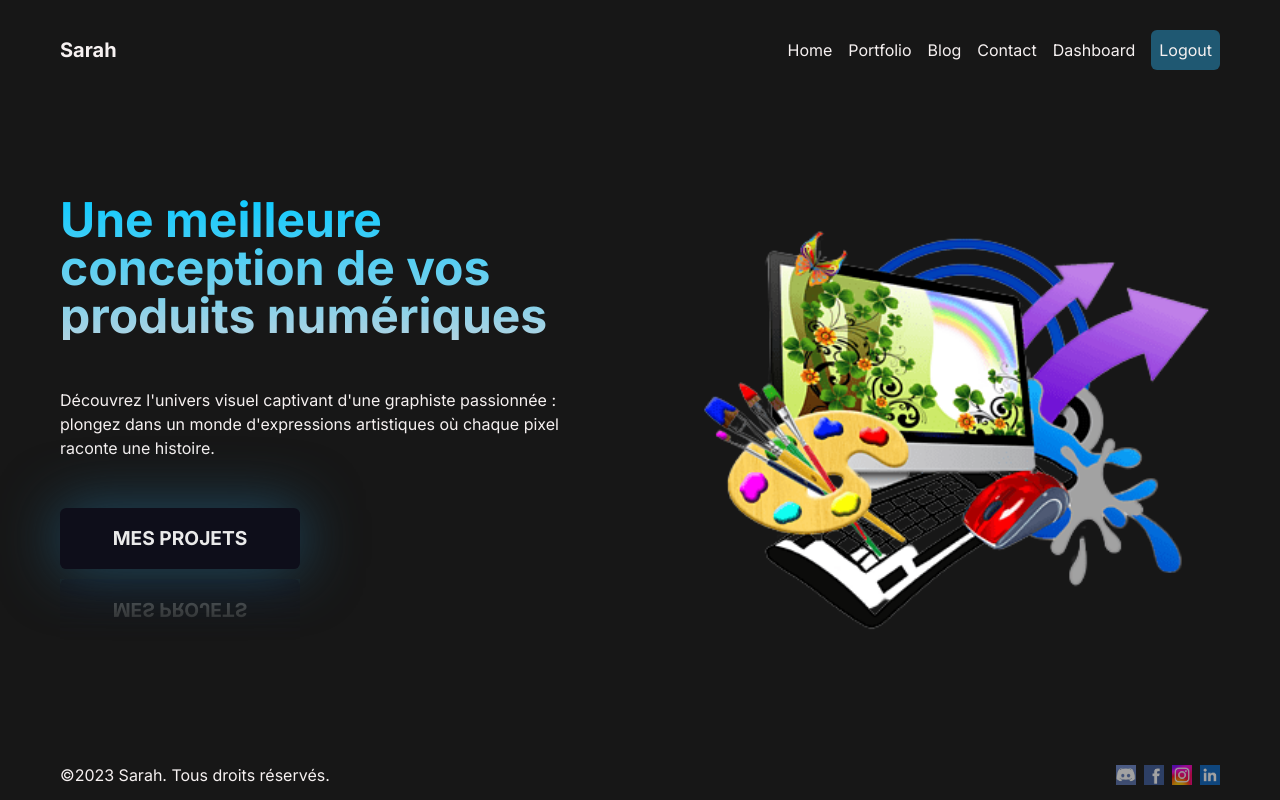
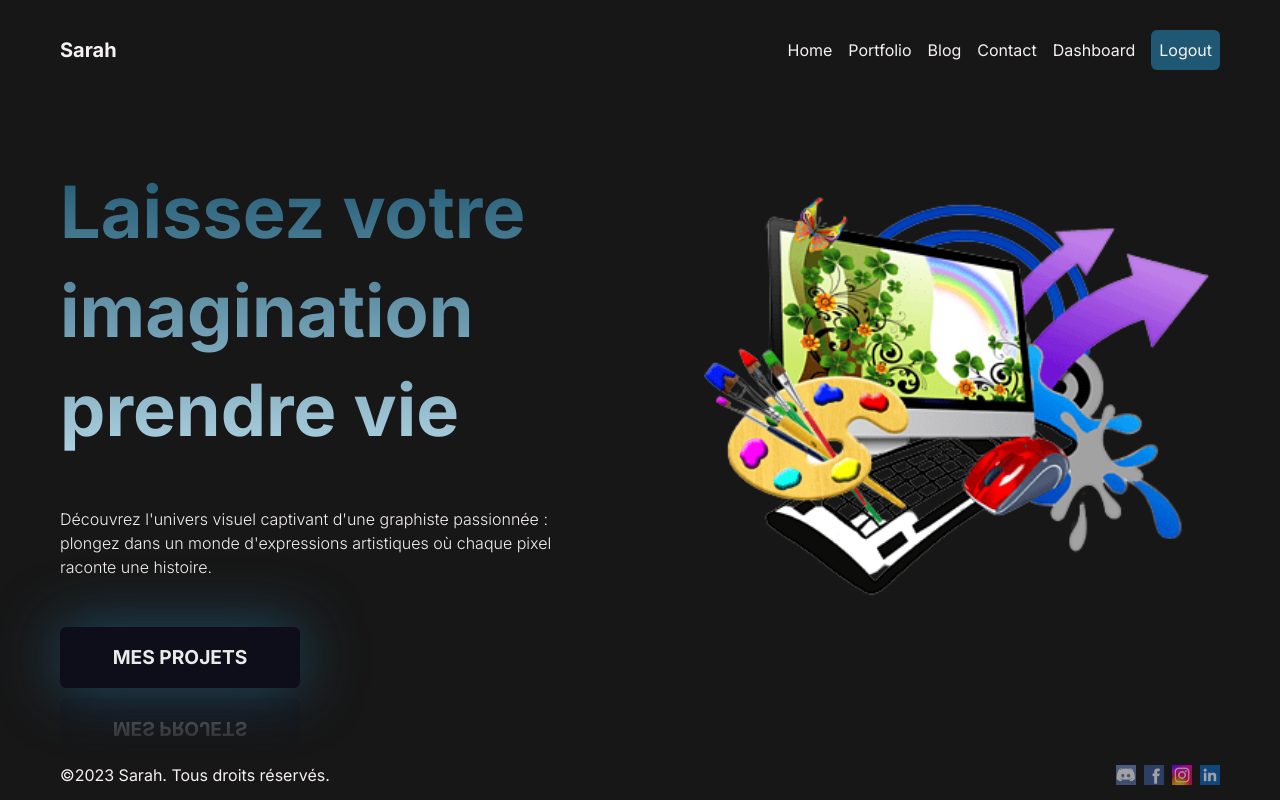
Before and after one commit to NMY0d4/Sarah_portefolio, a Next.js app: page / in a window 1280 px wide. Built offline with nearby package versions, Linux system fonts and the light colour scheme.

Commit message:
adjust hero style

```diff
--- a/src/app/globals.css
+++ b/src/app/globals.css
@@ -25,7 +25,7 @@ body {
 }
 
 h1 {
-  @apply text-5xl font-bold;
+  @apply text-[72px] font-bold;
 }
 
 .big-container {
--- a/src/app/page.jsx
+++ b/src/app/page.jsx
@@ -8,10 +8,10 @@ export default function Home() {
   return (
     <div className='flex items-start gap-24'>
       <div className={item}>
-        <h1 className='bg-gradient-to-t from-tertiary to-secondaryLight text-transparent bg-clip-text'>
-          Une meilleure conception de vos produits numériques
+        <h1 className='bg-gradient-to-t from-tertiary to-primaryDark text-transparent bg-clip-text leading-snug'>
+          Laissez votre imagination prendre vie
         </h1>
-        <p className=''>
+        <p className='font-lg font-light'>
           Découvrez l&apos;univers visuel captivant d&apos;une graphiste
           passionnée : plongez dans un monde d&apos;expressions artistiques où
           chaque pixel raconte une histoire.
```
